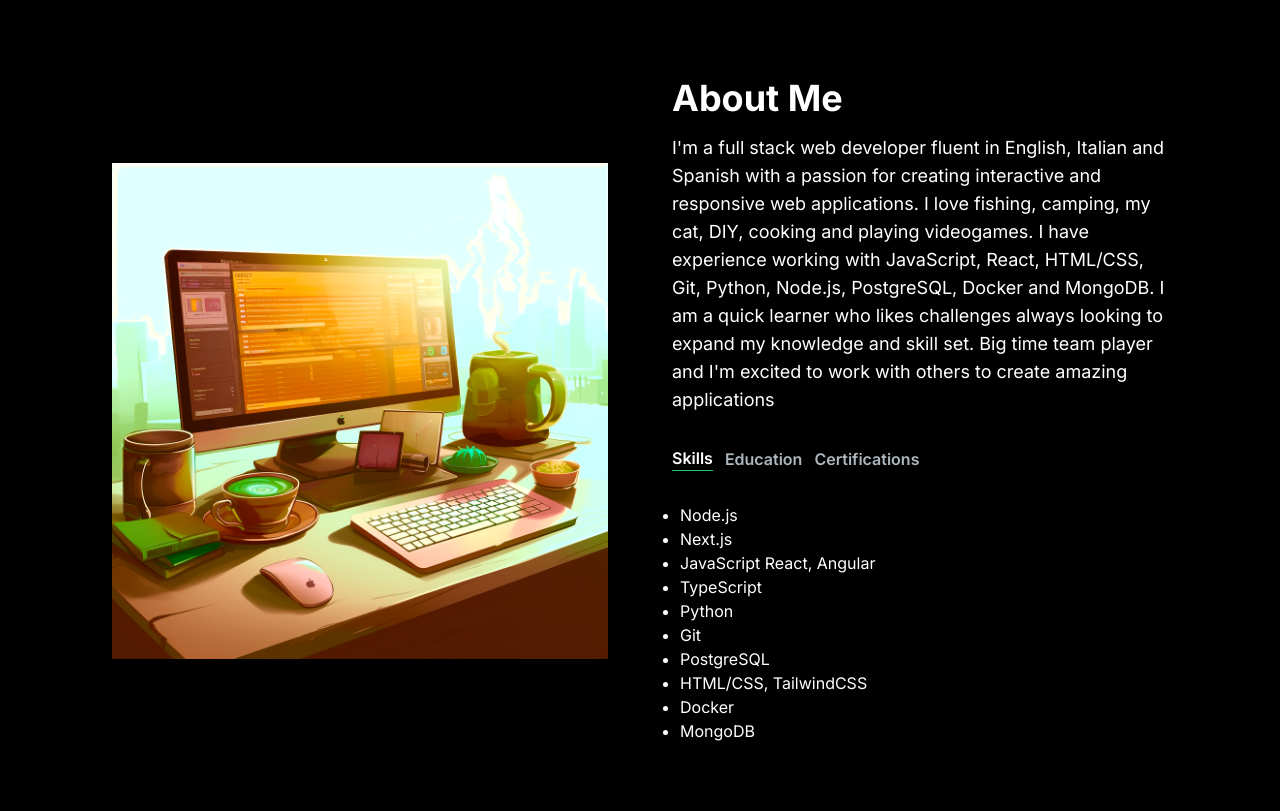
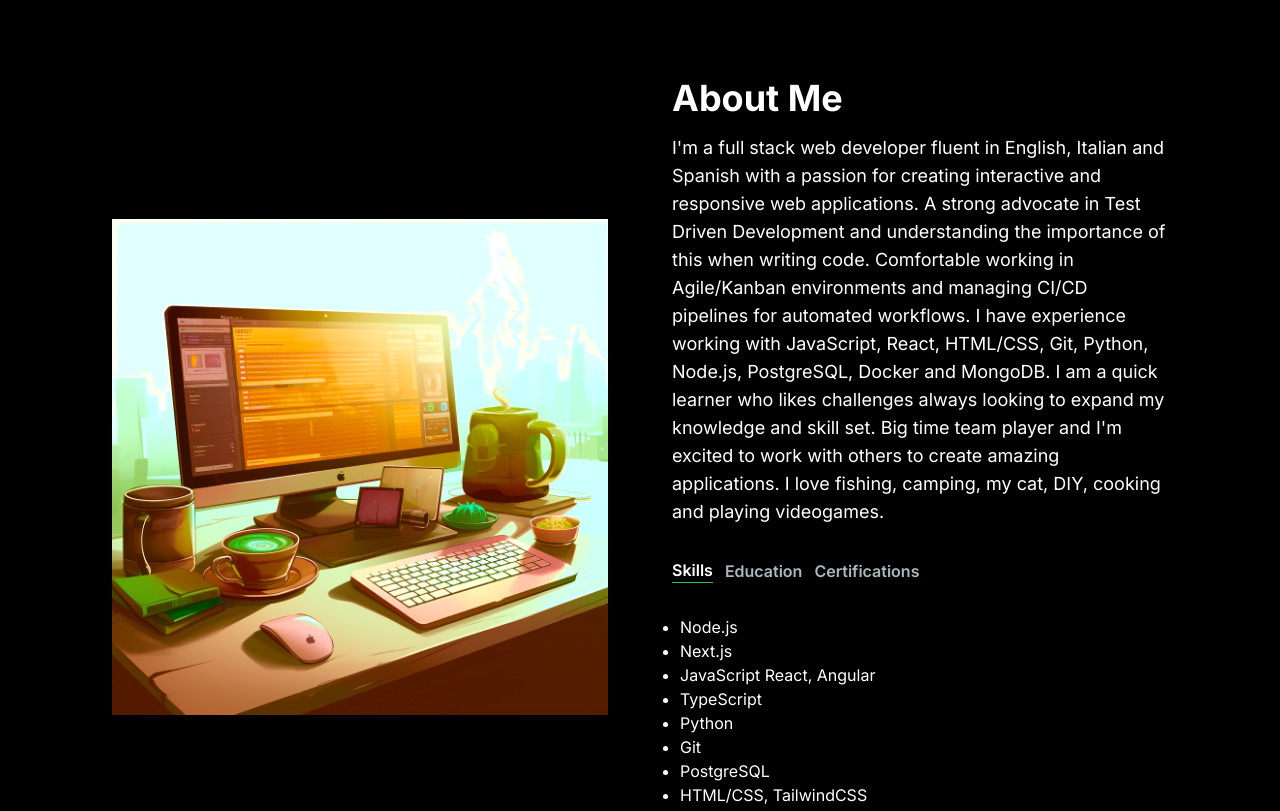
Before and after one commit to Desko95/portfolio-website, a Next.js app: page / in a window 1280 px wide. Shown: the part 700-1511 px from the top of the page. Built offline with nearby package versions, Linux system fonts and the light colour scheme.

Commit message:
about cambiato

```diff
--- a/app/components/AboutSection.jsx
+++ b/app/components/AboutSection.jsx
@@ -74,12 +74,15 @@ const AboutSection = () => {
             I&apos;m a full stack web developer fluent in English, Italian and Spanish
             with a passion for creating
             interactive and responsive web applications.
-            I love fishing, camping, my cat, DIY, cooking and playing videogames.
+            A strong advocate in Test Driven Development and understanding the importance of this when writing code.
+            Comfortable working in Agile/Kanban environments
+            and managing CI/CD pipelines for automated workflows.
             I have experience working with JavaScript, React, HTML/CSS, Git, Python, Node.js, PostgreSQL, Docker and
             MongoDB. I am a quick learner who likes challenges
             always looking to expand my knowledge and skill set.
             Big time team player and
-            I&apos;m excited to work with others to create amazing applications
+            I&apos;m excited to work with others to create amazing applications.
+            I love fishing, camping, my cat, DIY, cooking and playing videogames.
           </p>
           <div className="flex flex-row justify-start mt-8">
             <TabButton
```
